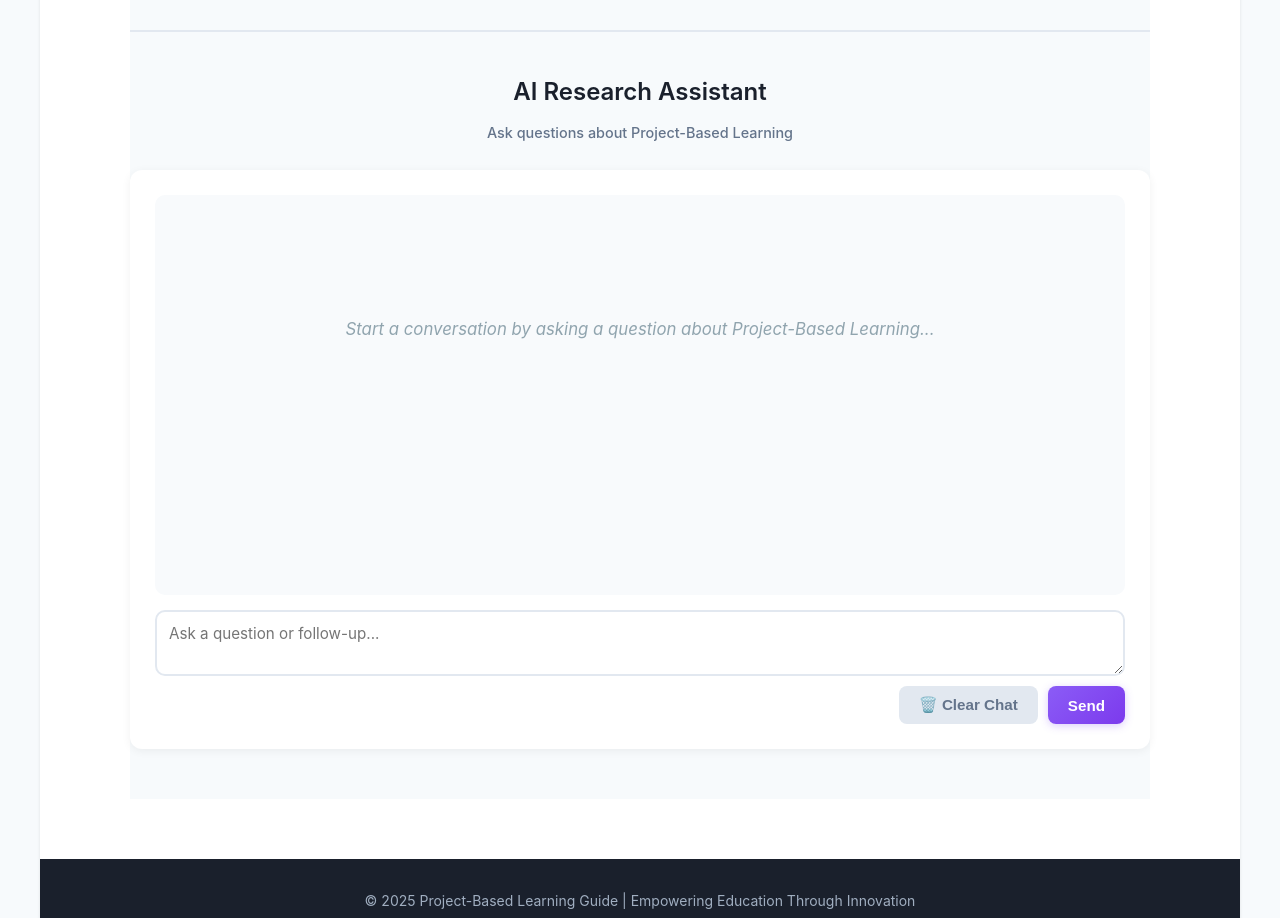
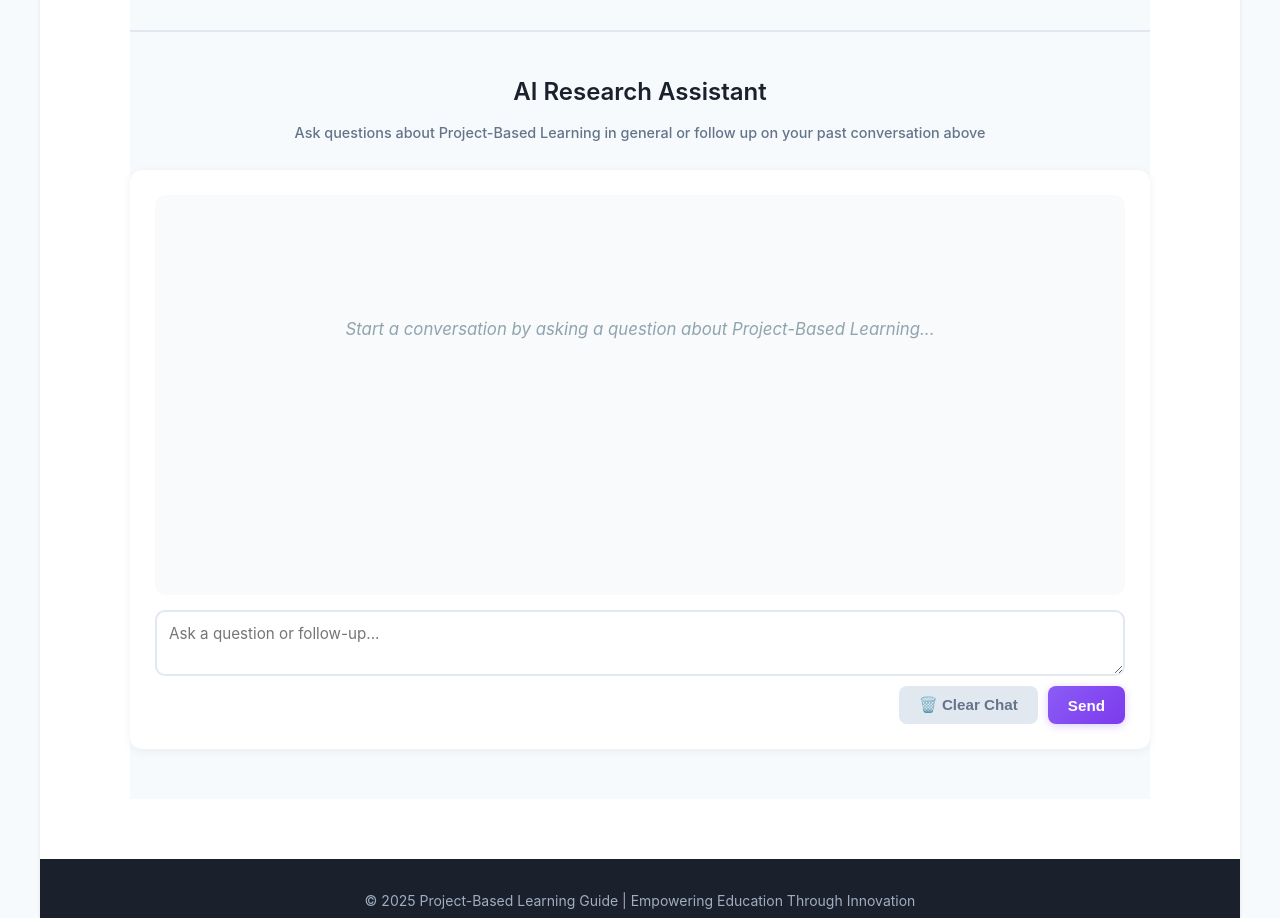
Before and after one commit to NFroehlich1/ProjectBasedLearning, a website: page index.html in a window 1280 px wide. Shown: the part 3620-4538 px from the top of the page. Drawn offline with nearby package versions, Linux system fonts and the light colour scheme; a script that the page names is missing.

Commit message:
Clarify AI Assistant description - explain both general PBL questions and conversation follow-ups

```diff
--- a/index.html
+++ b/index.html
@@ -158,7 +158,7 @@
                 <div class="gemini-qa-section">
                     <div class="qa-header">
                         <h3>AI Research Assistant</h3>
-                        <p>Ask questions about Project-Based Learning</p>
+                        <p>Ask questions about Project-Based Learning in general or follow up on your past conversation above</p>
                     </div>
                     <div class="qa-container">
                         <!-- Chat Messages -->
```
